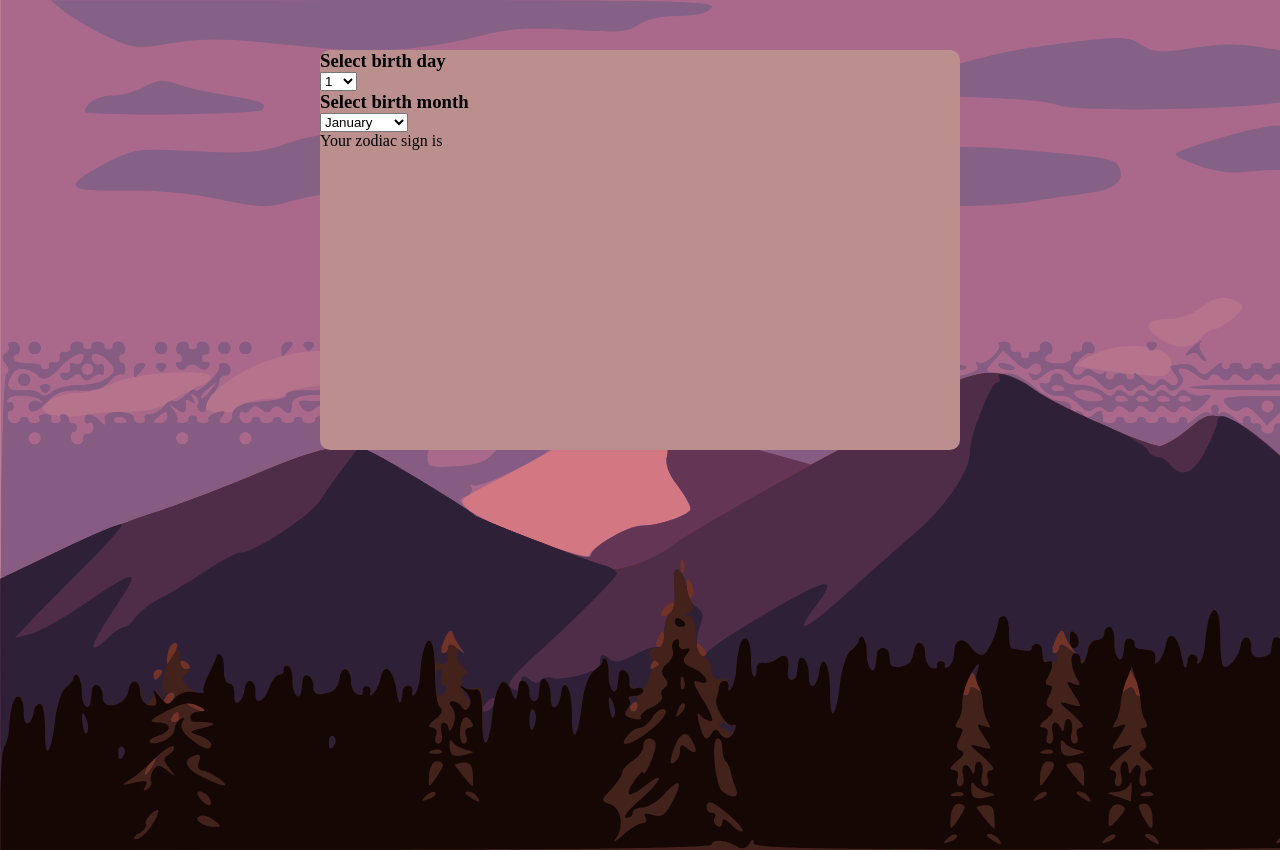
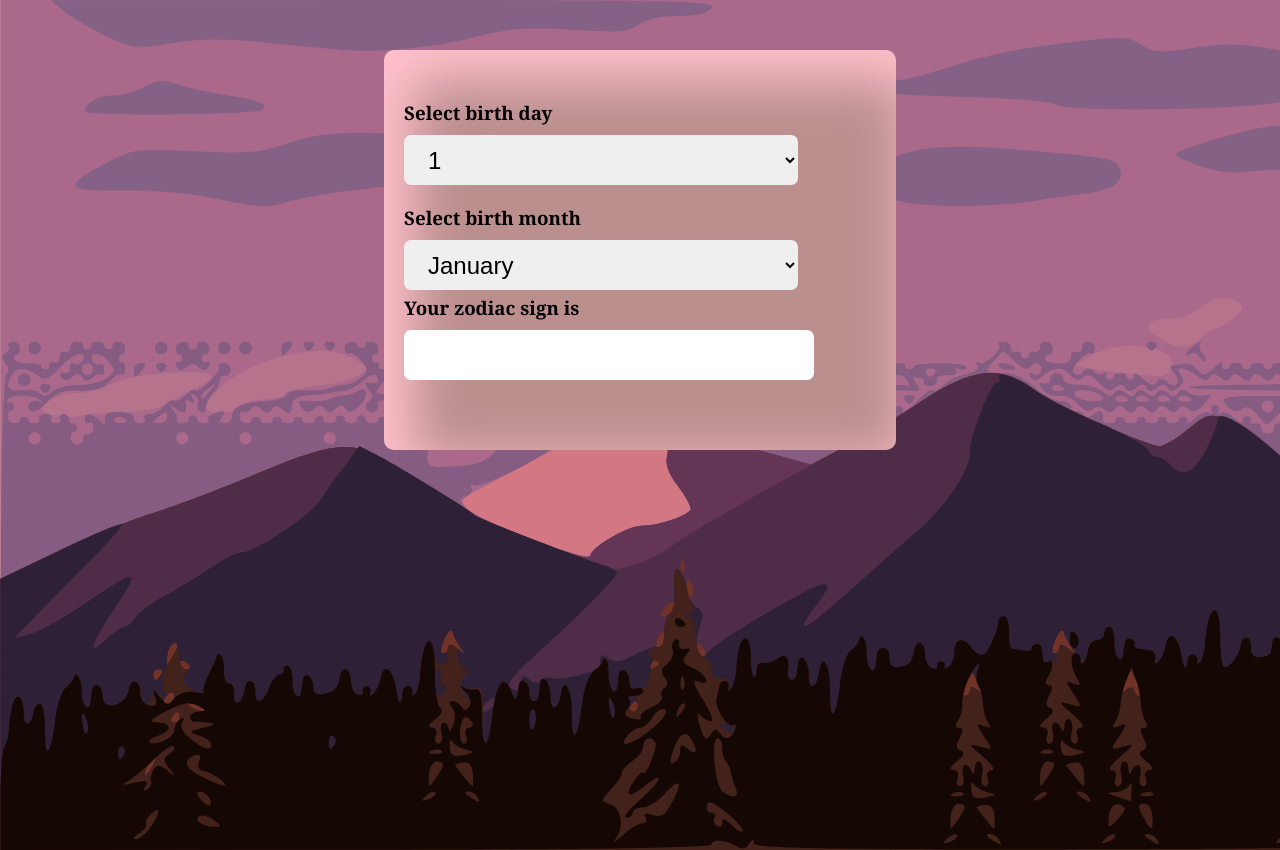
Before and after one commit to FoureyedVeen/Zodiac-Calculator, a plain HTML site: page index.html in a window 1280 px wide. Drawn offline with Linux system fonts and the light colour scheme.

Commit message:
box shadow

```diff
--- a/index.html
+++ b/index.html
@@ -13,7 +13,7 @@
         <div class="input">
             <!-- <input placeholder="Enter birth month" class="month"> -->
             <div class="day">
-                <h3>Select birth day</h3>
+                <h3 id="select-day">Select birth day</h3>
                 <select>
                     <option value="1">1</option>
                     <option value="2">2</option>
@@ -49,7 +49,7 @@
                 </select>
             </div>
             <div class="month">
-                <h3>Select birth month</h3>
+                <h3 id="select-month">Select birth month</h3>
                 <select>
                     <option value="1">January</option>
                     <option value="2">February</option>
@@ -67,7 +67,10 @@
             </div>
             <!-- <input placeholder="Enter day" class="day"> -->
         </div>
-        <div class="result">Your zodiac sign is</div>
+        <div >
+            <h3 class="result-text">Your zodiac sign is</h3>
+            <input type="text" class="display">
+        </div>
     </div>
    </div>
 </body>
--- a/style.css
+++ b/style.css
@@ -13,7 +13,7 @@ body {
 }
 
 .container {
-    width: 50%;
+    width: 40%;
     margin-left: auto;
     margin-right: auto;
     margin-top: 50px;
@@ -21,29 +21,39 @@ body {
     border-radius: 10px;
     background-color: rosybrown;
     height: 400px;
+    font-family: Georgia, 'Times New Roman', Times, serif;
+    box-shadow: 20px 20px 50px 10px pink inset;
 }
 
-/* .input {
+ .input {
     display: flex;
     flex-direction: column;
     height: 100px;
     /* justify-items: center; */
-    /* padding-top: 50px;
+    padding-top: 50px;
     padding-left: 20px;
-} */
+}
 
 select {
-
+    height: 50px;
+    width: 80%;
+    font-size: 1.5rem;
+    border-radius: 7px;
+    border: 10px;
+    padding-left: 20px;
 }
 
-/* .month {
-    height: 80px;
-    width: 80%;
-    font-size: 1.5rem;
-    border-radius: 5px;
-    border: 10px;
-    padding-left: 20px;
-} */
+#select-day {
+    padding-bottom: 10px;
+}
+
+#select-month {
+    padding-bottom: 10px;
+}
+
+.month {
+    padding-top: 20px;
+}
 
 /*.day {
     height: 80px;
@@ -54,3 +64,18 @@ select {
     margin-top: 20px;
     padding-left: 20px;
 } */
+
+.result-text {
+    margin-top: 95px;
+    padding-left: 20px;
+    padding-bottom: 10px;
+}
+
+.display {
+    height: 50px;
+    width: 80%;
+    font-size: 1.5rem;
+    border-radius: 7px;
+    border: 10px;
+    margin-left: 20px;
+}
```
